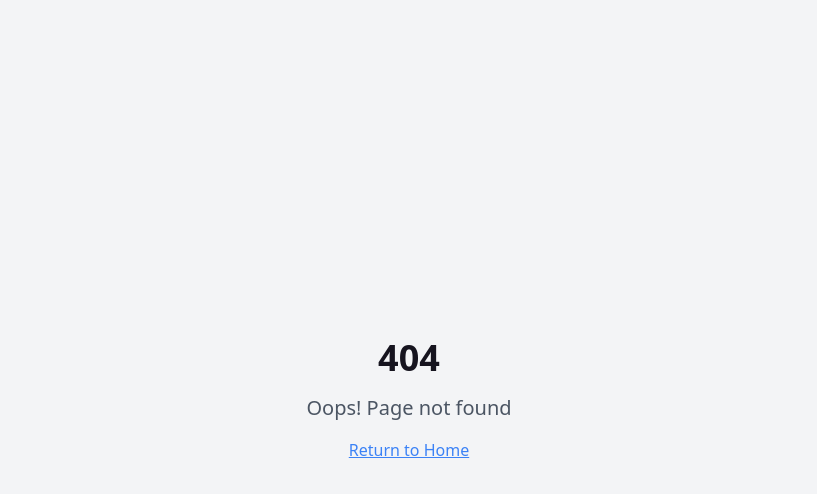
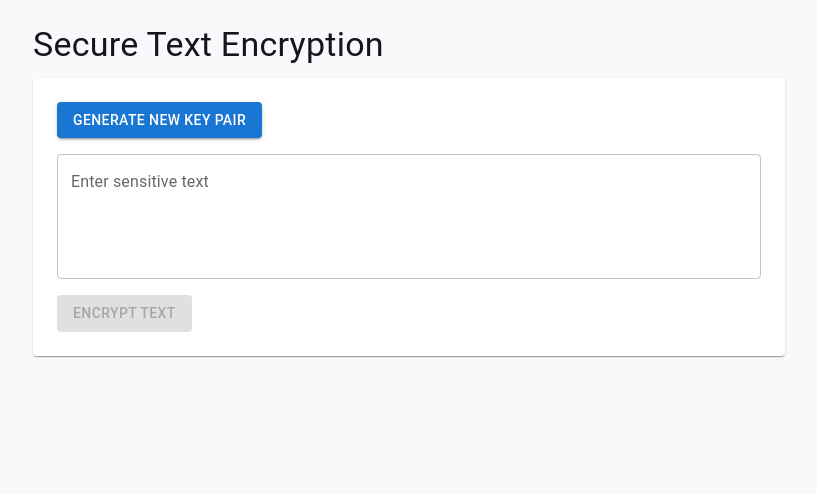
Before and after one commit to mrmosho/type-secure-frontend, a React (Vite) app: page /encryption in a window 1280 px wide. Before the commit this address had no page. Shown: the top 494 px of the page, without its empty margins (231-1048 px from the left). Built offline with nearby package versions, Linux system fonts and the light colour scheme.

Commit message:
added encryption component

```diff
--- a/package.json
+++ b/package.json
@@ -12,7 +12,10 @@
     "setup-db": "NODE_OPTIONS='--loader ts-node/esm' ts-node --project ./scripts/tsconfig.json ./scripts/setup-database.ts"
   },
   "dependencies": {
+    "@emotion/react": "^11.14.0",
+    "@emotion/styled": "^11.14.0",
     "@hookform/resolvers": "^3.9.0",
+    "@mui/material": "^7.1.1",
     "@radix-ui/react-accordion": "^1.2.0",
     "@radix-ui/react-alert-dialog": "^1.1.1",
     "@radix-ui/react-aspect-ratio": "^1.1.0",
@@ -43,9 +46,11 @@
     "@supabase/auth-helpers-react": "^0.5.0",
     "@supabase/supabase-js": "^2.50.0",
     "@tanstack/react-query": "^5.56.2",
+    "buffer": "^6.0.3",
     "class-variance-authority": "^0.7.1",
     "clsx": "^2.1.1",
     "cmdk": "^1.0.0",
+    "crypto": "^1.0.1",
     "date-fns": "^3.6.0",
     "embla-carousel-react": "^8.3.0",
     "idb": "^8.0.3",
--- a/src/App.tsx
+++ b/src/App.tsx
@@ -21,6 +21,7 @@ import AboutUs from "./pages/AboutUs";
 import Scans from "./pages/Scans";
 import Upgrade from "./pages/Upgrade";
 import NotFound from "./pages/NotFound";
+import EncryptionPage from './pages/EncryptionPage';
 
 // Protected route component that redirects to login if not authenticated
 import { useAuth } from "./context/AuthContext";
@@ -63,6 +64,7 @@ const App = () => (
               <Route path="/pricing" element={<Pricing />} />
               <Route path="/about" element={<AboutUs />} />
               <Route path="/try-us" element={<TryUs />} />
+              <Route path="/encryption" element={<EncryptionPage />} />
 
               {/* Protected Routes with MainLayout */}
               <Route
--- /dev/null
+++ b/src/pages/EncryptionPage.tsx
@@ -0,0 +1,138 @@
+import React, { useState } from 'react';
+import { Box, TextField, Button, Typography, Paper } from '@mui/material';
+
+export const EncryptionPage: React.FC = () => {
+  const [inputText, setInputText] = useState('');
+  const [encryptedText, setEncryptedText] = useState('');
+  const [keyPair, setKeyPair] = useState<CryptoKeyPair | null>(null);
+  const [exportedPublicKey, setExportedPublicKey] = useState<string>('');
+  const [exportedPrivateKey, setExportedPrivateKey] = useState<string>('');
+
+  const generateKeys = async () => {
+    try {
+      const generatedKeyPair = await window.crypto.subtle.generateKey(
+        {
+          name: 'RSA-OAEP',
+          modulusLength: 2048,
+          publicExponent: new Uint8Array([1, 0, 1]),
+          hash: 'SHA-256'
+        },
+        true,
+        ['encrypt', 'decrypt']
+      );
+
+      setKeyPair(generatedKeyPair);
+
+      // Export the public key
+      const exportedPubKey = await window.crypto.subtle.exportKey(
+        'spki',
+        generatedKeyPair.publicKey
+      );
+      const exportedPubKeyString = btoa(
+        String.fromCharCode(...new Uint8Array(exportedPubKey))
+      );
+      setExportedPublicKey(exportedPubKeyString);
+
+      // Export the private key
+      const exportedPrivKey = await window.crypto.subtle.exportKey(
+        'pkcs8',
+        generatedKeyPair.privateKey
+      );
+      const exportedPrivKeyString = btoa(
+        String.fromCharCode(...new Uint8Array(exportedPrivKey))
+      );
+      setExportedPrivateKey(exportedPrivKeyString);
+    } catch (error) {
+      console.error('Error generating keys:', error);
+    }
+  };
+
+  const handleEncrypt = async () => {
+    if (!keyPair || !inputText) return;
+
+    try {
+      const encoder = new TextEncoder();
+      const data = encoder.encode(inputText);
+
+      const encrypted = await window.crypto.subtle.encrypt(
+        {
+          name: 'RSA-OAEP'
+        },
+        keyPair.publicKey,
+        data
+      );
+
+      const encryptedBase64 = btoa(
+        String.fromCharCode(...new Uint8Array(encrypted))
+      );
+      setEncryptedText(encryptedBase64);
+    } catch (error) {
+      console.error('Encryption error:', error);
+    }
+  };
+
+  return (
+    <Box sx={{ p: 3, maxWidth: 800, mx: 'auto' }}>
+      <Typography variant="h4" gutterBottom>
+        Secure Text Encryption
+      </Typography>
+
+      <Paper sx={{ p: 3, mb: 3 }}>
+        <Button
+          variant="contained"
+          onClick={generateKeys}
+          sx={{ mb: 2 }}
+        >
+          Generate New Key Pair
+        </Button>
+
+        <TextField
+          fullWidth
+          multiline
+          rows={4}
+          value={inputText}
+          onChange={(e) => setInputText(e.target.value)}
+          label="Enter sensitive text"
+          sx={{ mb: 2 }}
+        />
+
+        <Button
+          variant="contained"
+          onClick={handleEncrypt}
+          disabled={!keyPair || !inputText}
+        >
+          Encrypt Text
+        </Button>
+      </Paper>
+
+      {encryptedText && (
+        <Paper sx={{ p: 3 }}>
+          <Typography variant="h6" gutterBottom>
+            Encrypted Result
+          </Typography>
+          <TextField
+            fullWidth
+            multiline
+            rows={4}
+            value={encryptedText}
+            InputProps={{ readOnly: true }}
+            sx={{ mb: 2 }}
+          />
+
+          <Typography variant="h6" gutterBottom>
+            Private Key (Keep this secure!)
+          </Typography>
+          <TextField
+            fullWidth
+            multiline
+            rows={4}
+            value={exportedPrivateKey}
+            InputProps={{ readOnly: true }}
+          />
+        </Paper>
+      )}
+    </Box>
+  );
+};
+
+export default EncryptionPage;
```
Also changed, not shown: 1 other file (tests, documents, lock files or other folders).
